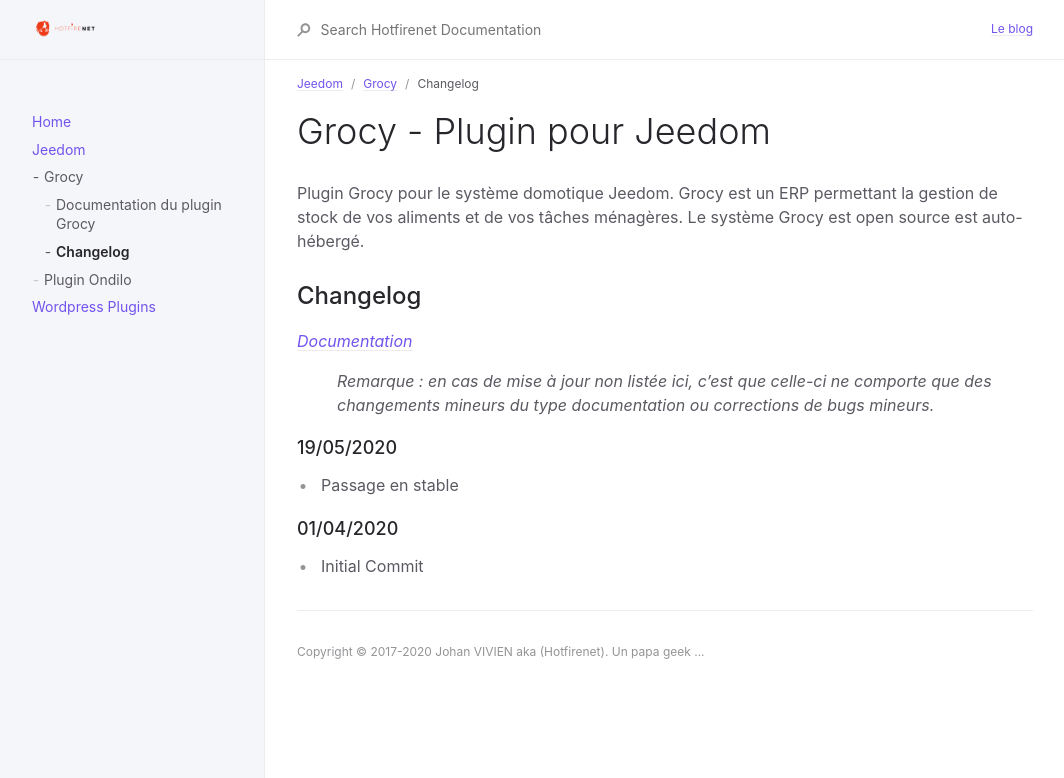
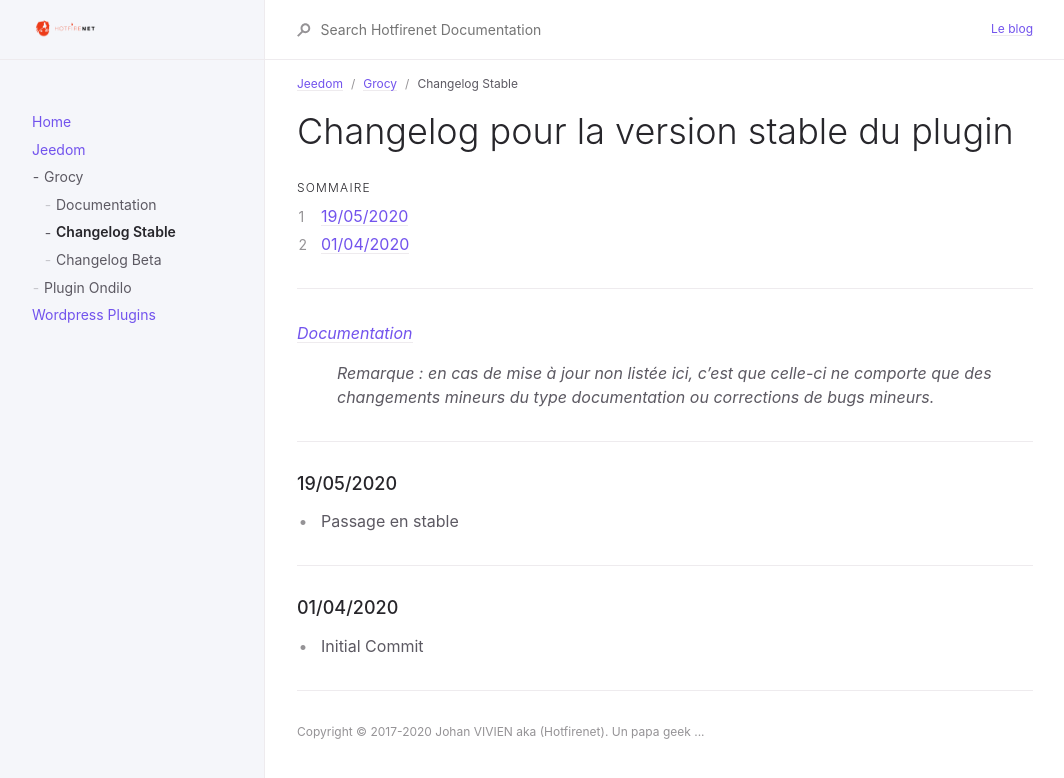
Before and after one commit to Hotfirenet/documentation, a Jekyll site: the page built from jeedom/plugin-grocy/fr_FR/changelog-stable.md, in a window 1280 px wide. Shown: the top 778 px of the page, without its empty margins (107-1171 px from the left). Built offline with Jekyll 4.4.1, drawn with Linux system fonts in a browser that asks for light colours.

Commit message:
grocy content update

```diff
--- /dev/null
+++ b/jeedom/plugin-grocy/fr_FR/changelog-beta.md
@@ -0,0 +1,8 @@
+---
+layout: default
+title: Changelog Beta
+description: Changelog de la version beta du plugin Grocy pour Jeedom.
+parent: Grocy
+grand_parent: Jeedom
+nav_order: 3
+---
--- a/jeedom/plugin-grocy/fr_FR/changelog.md
+++ b/jeedom/plugin-grocy/fr_FR/changelog-stable.md
@@ -1,23 +1,33 @@
 ---
 layout: default
-title: Changelog
+title: Changelog Stable
+description: Changelog de la version stable du plugin Grocy pour Jeedom.
 parent: Grocy
 grand_parent: Jeedom
 nav_order: 2
 ---
 
-# Grocy - Plugin pour Jeedom
+# Changelog pour la version stable du plugin
+{: .no_toc }
 
-Plugin Grocy pour le système domotique Jeedom. Grocy est un ERP permettant la gestion de stock de vos aliments et de vos tâches ménagères. Le système Grocy est open source est auto-hébergé.
+## Sommaire
+{: .no_toc .text-delta }
 
-## Changelog
+1. TOC
+{:toc}
 
-*[Documentation](index.md)*
+---
+
+*[Documentation](grocy.md)*
 
 >*Remarque : en cas de mise à jour non listée ici, c'est que celle-ci ne comporte que des changements mineurs du type documentation ou corrections de bugs mineurs.*
+
+---
 
 ### 19/05/2020
 - Passage en stable
 
+---
+
 ### 01/04/2020
 - Initial Commit
```
Also changed, not shown: jeedom/plugin-grocy/fr_FR/grocy.md (+2 -1 lines), jeedom/plugin-grocy/fr_FR/index.md (+7 -3 lines).
